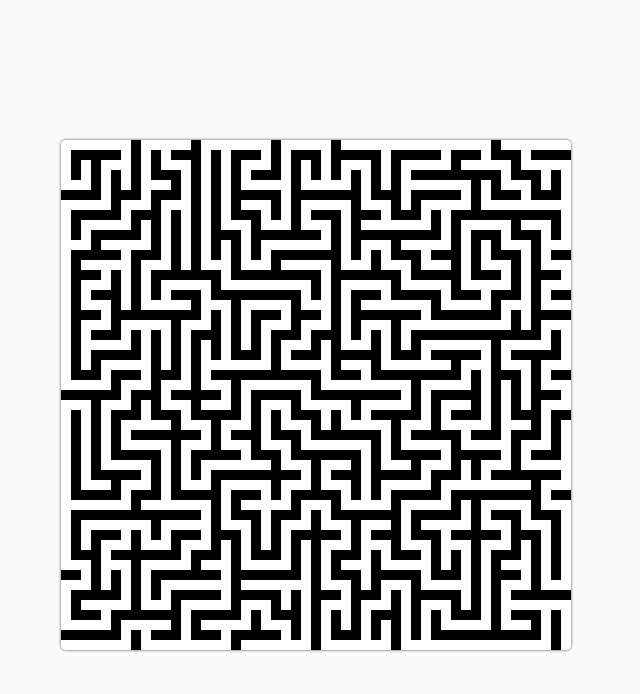
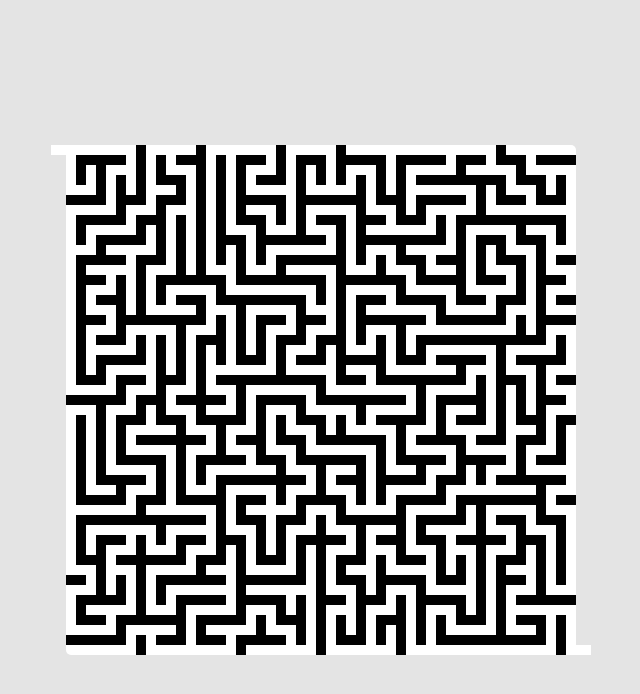
Before and after one commit to offlineric/mazepage, a plain HTML site: page index.html in a window 1280 px wide. Shown: the whole page, without its empty margins (319-959 px from the left). Drawn offline with Linux system fonts and the light colour scheme.

Commit message:
add exit and entrance so we don't get trapped forever in our maze!

```diff
--- a/css/style.css
+++ b/css/style.css
@@ -1,5 +1,5 @@
 body, html {
-    background:#fafafa;
+    background:#e4e4e4;
     height:100%;
     min-height:100%;
     margin:0;
@@ -8,12 +8,37 @@ body, html {
 
 #myCanvas {
      border: none !important;
-     box-shadow: 0px 0px 3px rgba(0,0,0,.7);
      position: fixed;
      top: 50%;
      left: 50%;
-     margin-top: -260px;
-     margin-left: -260px;
+     margin-top: -255px;
+     margin-left: -255px;
      border-radius: 5px;
+     border-top-left-radius: 0px;
+     border-bottom-right-radius: 0px;
 
 }
+body::before {
+     font-size: 0px;
+     content: "lol";
+     padding: 5px;
+     padding-left: 10px;
+     background: white;
+     position: fixed;
+     top: 50%;
+     left: 50%;
+     margin-top:-255px;
+     margin-left: -270px;
+}
+body::after {
+     font-size: 0px;
+     content: "lol";
+     padding: 5px;
+     padding-right: 10px;
+     background: white;
+     position: fixed;
+     top: 50%;
+     left: 50%;
+     margin-top:245px;
+     margin-left: 255px;
+}
```
